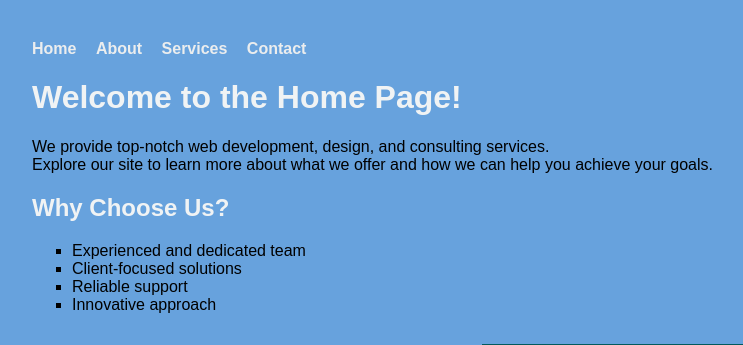
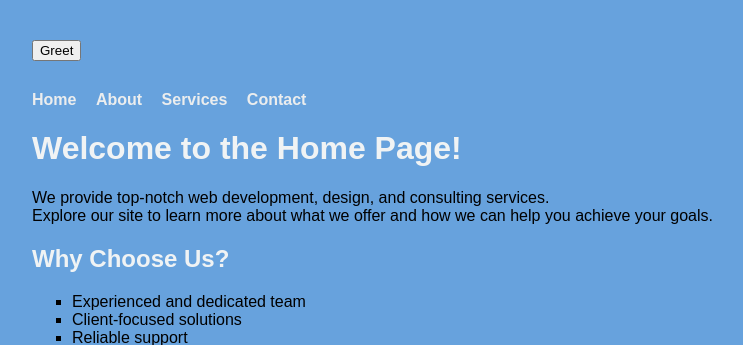
Before and after one commit to hmp36/100_Days_of_Python, a Django app: page / in a window 1280 px wide. Shown: the top 345 px of the page, without its empty margins (8-751 px from the left). Run offline with Django 5.2, Linux system fonts and the light colour scheme.

Commit message:
Djanjo is now Functional

```diff
--- a/mysite/main/templates/home.html
+++ b/mysite/main/templates/home.html
@@ -4,6 +4,8 @@
 <head>
     <title>Home</title>
     <link rel="stylesheet" href="{% static 'styles.css' %}">
+     <script src="{% static 'script.js' %}"></script>
+    <button onclick="greet()">Greet</button>
    </head>
 <body>
     <nav>
```
